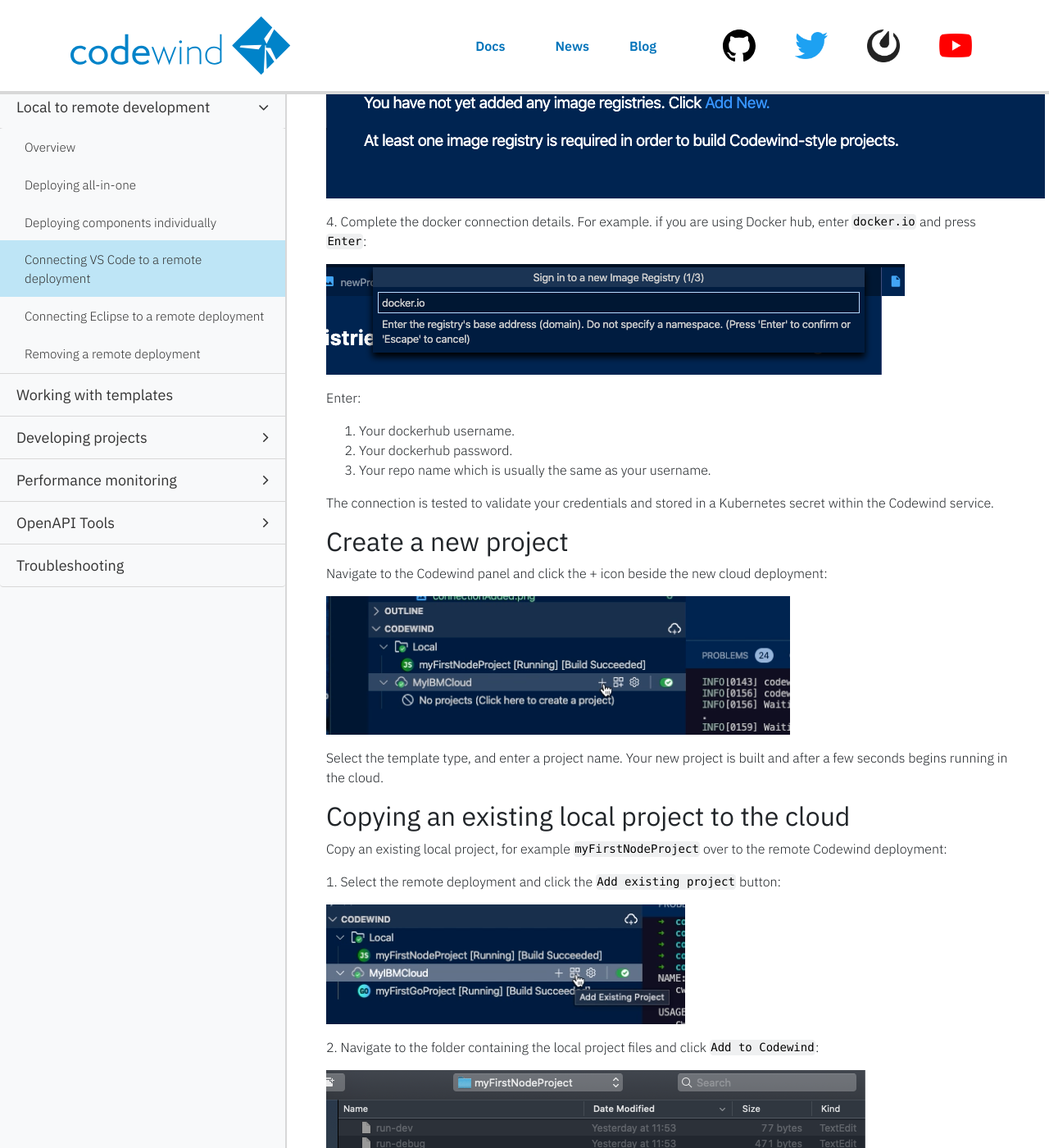
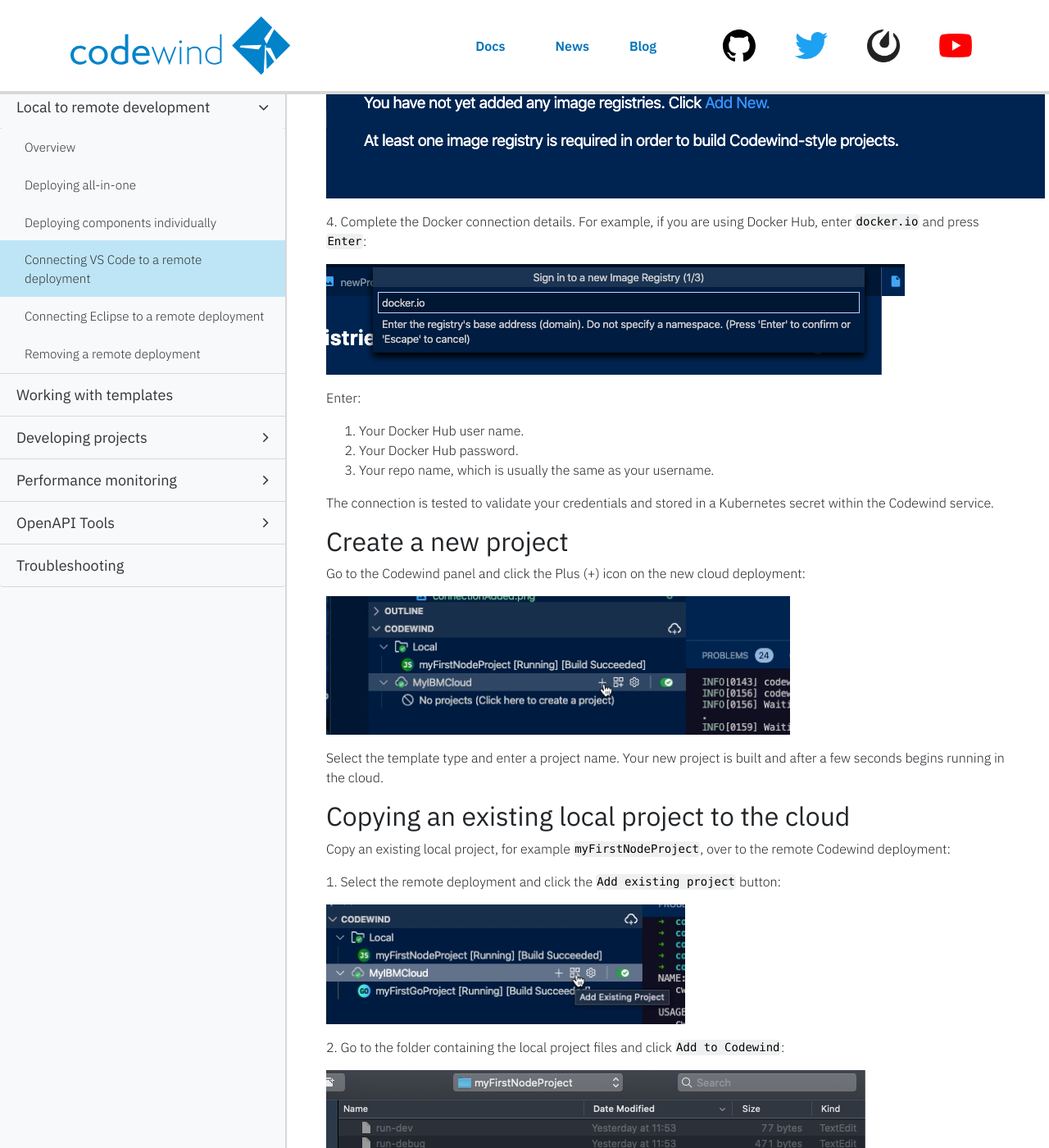
Before and after one commit to eclipse-archived/codewind-docs, a Jekyll site: the page built from docs/_documentations/remotedeploy-vscode.md, in a window 1280 px wide and 1400 px high, scrolled down 1997 px. Shown: the whole window at 82% size. Built offline with Jekyll 4.4.1, drawn with Linux system fonts in a browser that asks for light colours; nearby versions of some CDN libraries; comment, search, counter and statistics services are not loaded; some of the changed text lies outside the part shown.

Commit message:
Review comments
Signed-off-by: micgibso <MICGIBSO@uk.ibm.com>

```diff
--- a/docs/_documentations/remotedeploy-vscode.md
+++ b/docs/_documentations/remotedeploy-vscode.md
@@ -32,9 +32,9 @@ The IDE and Codewind are connected.
 
 ## Adding a deployment registry
 
-Before projects can be deployed on Kubernetes, you need to specify a docker registry. DockerHub is used in this example:
+Before projects can be deployed on Kubernetes, you need to specify a Docker Registry. Docker Hub is used in this example:
 
-1\. If it's not already open, navigate to the connection details page by way of the link:
+1\. If it's not already open, navigate to the connection details page with the link:
 
 ![Docker Registry](./images/remotevs/connectionSettings.png)
 
@@ -44,49 +44,49 @@ Before projects can be deployed on Kubernetes, you need to specify a docker regi
 
 3\. In the image registry screen, click `+ Add New`:
 
-![Adding registry](./images/remotevs/ImageRegistries.png)
+![Adding Registry](./images/remotevs/ImageRegistries.png)
 
-4\. Complete the docker connection details. For example. if you are using Docker hub, enter `docker.io` and press `Enter`:
+4\. Complete the Docker connection details. For example, if you are using Docker Hub, enter `docker.io` and press `Enter`:
 
 ![New Registry](./images/remotevs/newReg1.png)
 
 Enter:
 
-1. Your dockerhub username.
-2. Your dockerhub password.
-3. Your repo name which is usually the same as your username.
+1. Your Docker Hub user name.
+2. Your Docker Hub password.
+3. Your repo name, which is usually the same as your username.
 
 The connection is tested to validate your credentials and stored in a Kubernetes secret within the Codewind service.
 
 ## Create a new project
 
-Navigate to the Codewind panel and click the + icon beside the new cloud deployment:
+Go to the Codewind panel and click the Plus (+) icon on the new cloud deployment:
 
 ![Adding new remote project](./images/remotevs/newProject.png)
 
-Select the template type, and enter a project name. Your new project is built and after a few seconds begins running in the cloud.
+Select the template type and enter a project name. Your new project is built and after a few seconds begins running in the cloud.
 
 ## Copying an existing local project to the cloud
 
-Copy an existing local project, for example `myFirstNodeProject` over to the remote Codewind deployment:
+Copy an existing local project, for example `myFirstNodeProject`, over to the remote Codewind deployment:
 
 1\. Select the remote deployment and click the `Add existing project` button:
 
 ![Add existing project](./images/remotevs/addExistingProject.png)
 
-2\. Navigate to the folder containing the local project files and click `Add to Codewind`:
+2\. Go to the folder containing the local project files and click `Add to Codewind`:
 
 ![Add to Codewind](./images/remotevs/existingProject.png)
 
-Codewind prompts you to confirm the project type, in this case, identified as NodeJS:
+Codewind prompts you to confirm the project type, in this case, identified as `NodeJS`:
 
 ![Confirm Project Type](./images/remotevs/confirmProjectType.png)
 
-3\. Click `Yes`. Project files are copied over to the Codewind server and the new `myFirstNodeProject` appears in the Codewind panel:
+3\. Click `Yes`. Project files are copied over to the Codewind server, and the new `myFirstNodeProject` appears in the Codewind panel:
 
 ![Project Added](./images/remotevs/projectAdded.png)
 
-4\. Codewind begins building the code and the Docker image. Moments later the project image is uploaded to DockerHub and used by your cloud deployment to provision a new pod:
+4\. Codewind begins building the code and the Docker image. Moments later the project image is uploaded to Docker Hub and used by your cloud deployment to provision a new pod:
 
 ![Build Success](./images/remotevs/buildSuccess.png)
 
```
Also changed, not shown: docs/_documentations/remote-overview.md (+9 -2 lines), docs/_documentations/remotedeploy-combo.md (+13 -13 lines), docs/_documentations/remotedeploy-eclipse.md (+13 -13 lines), docs/_documentations/remotedeploy-single.md (+14 -14 lines).
